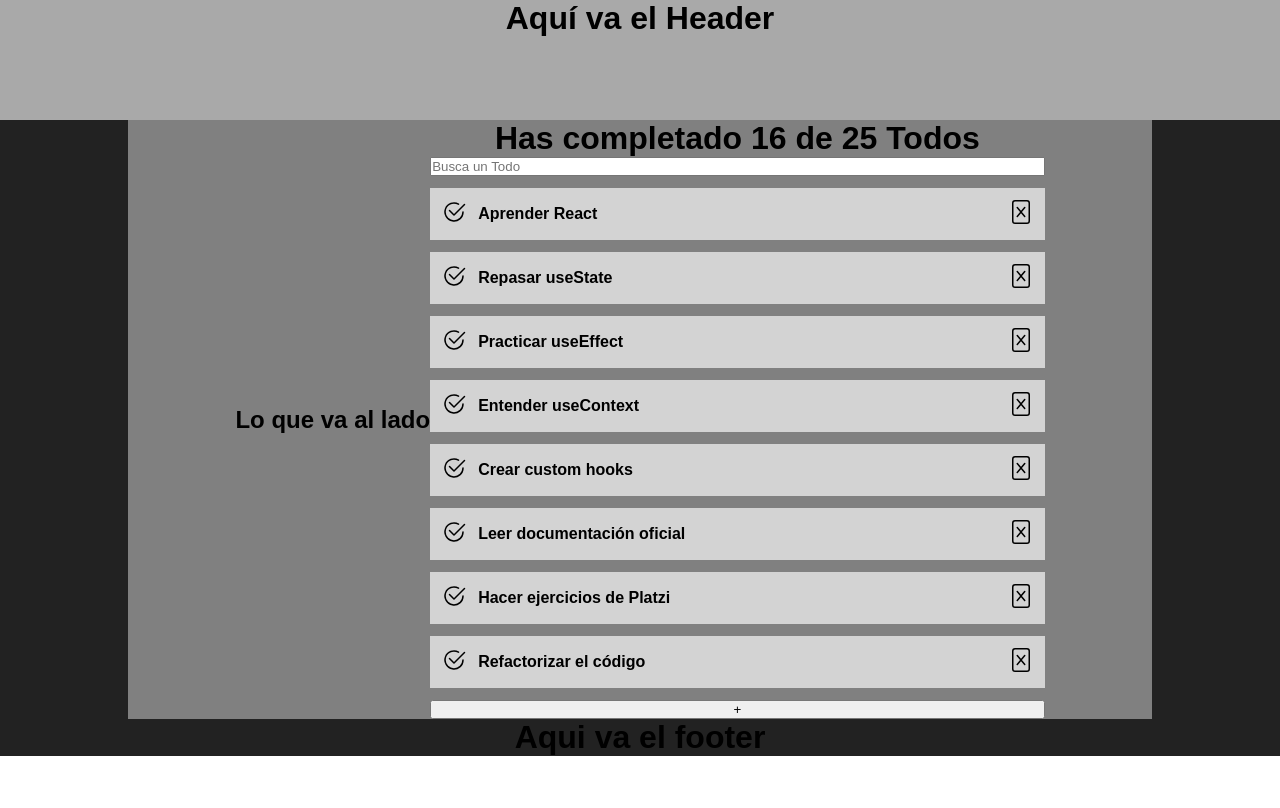
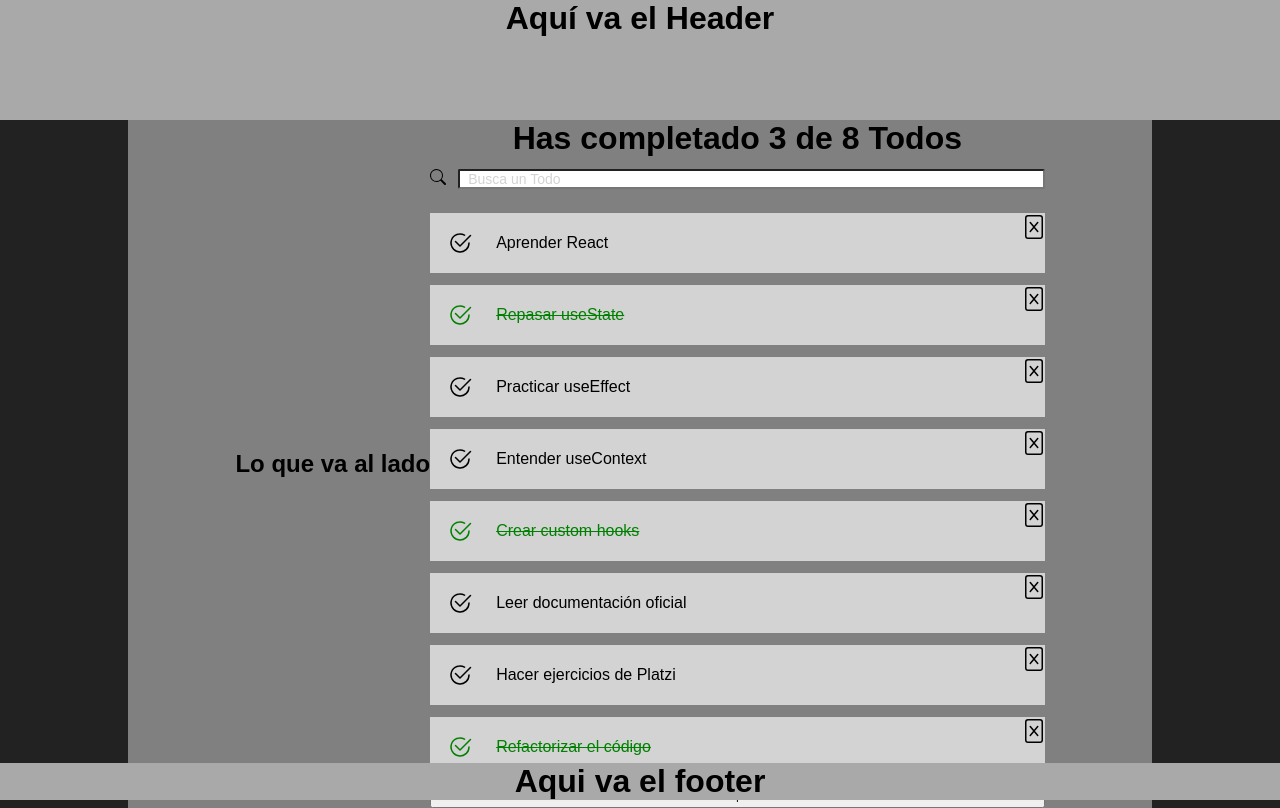
Before and after one commit to HSoftware/Todo_App, a React (Vite) app: page / in a window 1280 px wide. Built offline with nearby package versions, Linux system fonts and the light colour scheme.

Commit message:
C09 Conteo y búsqueda de Todos completada

```diff
--- a/src/App.jsx
+++ b/src/App.jsx
@@ -31,6 +31,22 @@ const defaultTodos = [
 function App() {
 
   const [theme, setTheme] = useState("dark")
+  const [todos, setTodos] = useState(defaultTodos)         // Estado con los Todos
+  const [searchValue, setSearchValue] = useState("")       // Estado que guarda el valor del input search
+
+  // Estados derivados
+  const completedTodos = todos.filter(todo => !!todo.completed).length
+  const totalTodos = todos.length
+
+
+  const searchedTodos = todos.filter((todo) => {
+    const todoText = todo.text.toLowerCase()
+    const searchText = searchValue.toLowerCase()
+    return (
+      todoText.includes(searchText)
+    )
+  })
+
 
   return (
     <div className={styles.application}>
@@ -39,11 +55,14 @@ function App() {
         <TodoAside />
 
         <TodoBody>
-          <TodoCounter completed={16} total={25}/>
-          <TodoSearch />
+          <TodoCounter completed={completedTodos} total={totalTodos}/>
+          <TodoSearch
+            searchValue={searchValue}
+            setSearchValue={setSearchValue}
+          />
 
           <TodoList>
-            {defaultTodos.map(todo => (
+            {searchedTodos.map(todo => (
               <TodoItem
                 key={todo.text}
                 text={todo.text}
--- a/src/App.module.scss
+++ b/src/App.module.scss
@@ -1,6 +1,9 @@
 
 
 .application {
+  position: relative;
+  display: flex;
+  flex-direction: column;
   width: 100%;
   margin: 0 auto;
   background-color: #222222;
--- a/src/components/TodoItem/TodoItem.jsx
+++ b/src/components/TodoItem/TodoItem.jsx
@@ -7,10 +7,16 @@ import styles from "./TodoItem.module.scss"
 export function TodoItem ({ text, completed }) {
   return (
     <>
-      <li className={styles.item}>
-        <span><BsCheck2Circle size={24} /></span>
-        <p className={styles.itemText}>{text}</p>
-        <span><BsFileExcel size={24} /></span>
+      <li >
+        <span className={`${styles.icon} ${completed? styles.iconCompleted: ""}`}>
+          <BsCheck2Circle />
+        </span>
+        <p className={`${styles.itemText} ${completed? styles.itemTextCompleted: ""}`}>
+          {text}
+        </p>
+        <span className={`${styles.icon} ${styles.iconDelete}`}>
+          <BsFileExcel />
+        </span>
       </li>
     </>
   )
--- a/src/components/TodoItem/TodoItem.module.scss
+++ b/src/components/TodoItem/TodoItem.module.scss
@@ -1,18 +1,48 @@
 
-.item {
+li {
+    position: relative;
     background-color: lightgray;
     margin: 12px 0px;
-    padding: 12px;
+    padding: 6px;
     display: flex;
     flex-direction: row;
     align-items: center;
     gap: 12px;
     height: auto;
-
-    color: black;
+    text-align: left;
 }
 
-.item .itemText {
-    text-align: left;
-    flex: 1
+.icon {
+    cursor: pointer;
+    display: flex;
+    justify-content: center;
+    align-items: center;
+    height: 48px;
+    width: 48px;
+    font-size: 24px;
+    font-weight: 700;
 }
+
+.iconCompleted {
+    color: green;
+}
+
+.iconDelete {
+    position: absolute;
+    right: -13px;
+    top: -10px;
+}
+
+.iconDelete :hover {
+    color: red;
+}
+
+.itemText{
+    font-weight: 500;
+    flex: 1;
+}
+
+.itemTextCompleted {
+    text-decoration: line-through;
+    color: green;
+}
--- a/src/components/TodoSearch/TodoSearch.jsx
+++ b/src/components/TodoSearch/TodoSearch.jsx
@@ -1,8 +1,24 @@
+import { BsSearch } from "react-icons/bs";
+import styles from "./TodoSearch.module.scss"
+import { useState } from "react";
 
-export function TodoSearch() {
+
+export function TodoSearch({ searchValue, setSearchValue }) {
+
     return (
-        <input
-            type="text"
-            placeholder="Busca un Todo" />
+        <div className={styles.TodoSearch}>
+            <span>
+                <BsSearch />
+            </span>
+            <input
+            className={styles.TodoSearchInput}
+                type="text"
+                placeholder="Busca un Todo"
+                value={searchValue}
+                onChange={(event) => {
+                    setSearchValue(event.target.value)
+                }}
+            />
+        </div>
     )
 }
--- /dev/null
+++ b/src/components/TodoSearch/TodoSearch.module.scss
@@ -0,0 +1,23 @@
+
+.TodoSearch {
+    display: flex;
+    justify-content: center;
+    align-items: center;
+    gap: 12px;
+}
+
+.TodoSearchInput {
+    flex: 1;
+    border-radius: 2px;
+    padding-left: 8px;
+    margin: 12px 0px;
+    font-size: 14px;
+}
+
+.TodoSearch ::placeholder {
+    color: lightgray;
+}
+
+.TodoSearch :focus {
+    outline-color: white;
+}
--- a/src/index.css
+++ b/src/index.css
@@ -14,7 +14,7 @@
 }
 
 body {
-  font-family: "Quicksand", sans-serif;
+  font-family: "Monserrat", sans-serif;
   font-optical-sizing: auto;
   font-weight: 700;
   font-style: normal;
--- a/src/sections/TodoFooter/TodoFooter.jsx
+++ b/src/sections/TodoFooter/TodoFooter.jsx
@@ -1,6 +1,9 @@
+import styles from "./TodoFooter.module.scss"
 
 export function TodoFooter() {
     return (
-        <h1>Aqui va el footer</h1>
+        <div className={styles.todoFooter}>
+            <h1>Aqui va el footer</h1>
+        </div>
     )
 }
--- /dev/null
+++ b/src/sections/TodoFooter/TodoFooter.module.scss
@@ -0,0 +1,9 @@
+
+.todoFooter {
+    background-color: darkgray;
+    position: fixed;
+    bottom: 0;
+    left: 0;
+    right: 0;
+
+}
```
